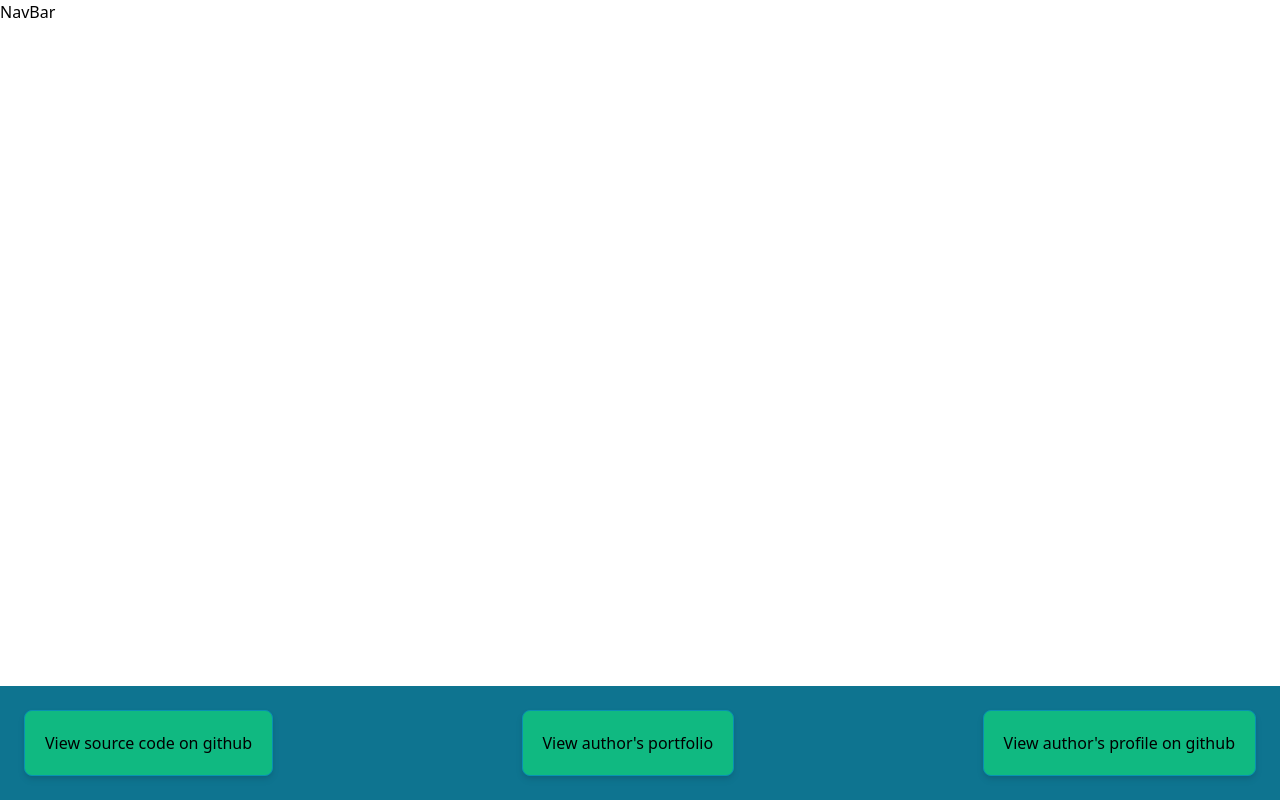
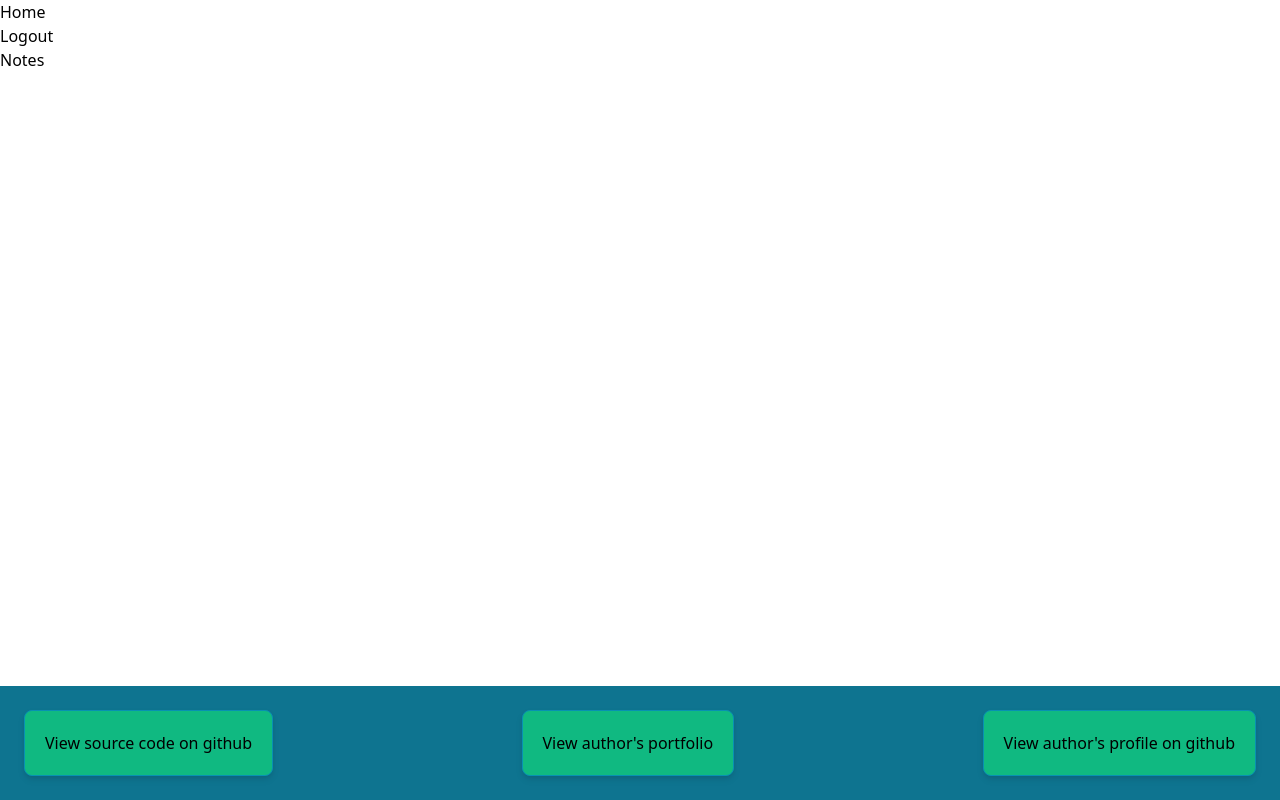
Before and after one commit to chemokita13/priv-notes-front, a Next.js app: page / in a window 1280 px wide. Built offline with nearby package versions, Linux system fonts and the light colour scheme.

Commit message:
navbar checkpoint

```diff
--- a/src/components/navBar.tsx
+++ b/src/components/navBar.tsx
@@ -1,7 +1,39 @@
-import React from "react";
+import React, { useEffect, useState } from "react";
+import Cookies from "universal-cookie";
 
 function NavBar() {
-    return <nav>NavBar</nav>;
+    const cookie = new Cookies(); // cookie object to access cookies
+    const [Token, setToken] = useState(false);
+
+    useEffect(() => {
+        const token = cookie.get("access_token"); // get the token cookie
+        console.log(token);
+        if (token) {
+            setToken(true);
+        } else {
+            setToken(false);
+        }
+    }, []);
+
+    return (
+        <nav>
+            <ul>
+                <li>Home</li>
+
+                {Token ? (
+                    <ul>
+                        <li>Login</li>
+                        <li>Register</li>
+                    </ul>
+                ) : (
+                    <ul>
+                        <li>Logout</li>
+                        <li> Notes</li>
+                    </ul>
+                )}
+            </ul>
+        </nav>
+    );
 }
 
 export default NavBar;
```
